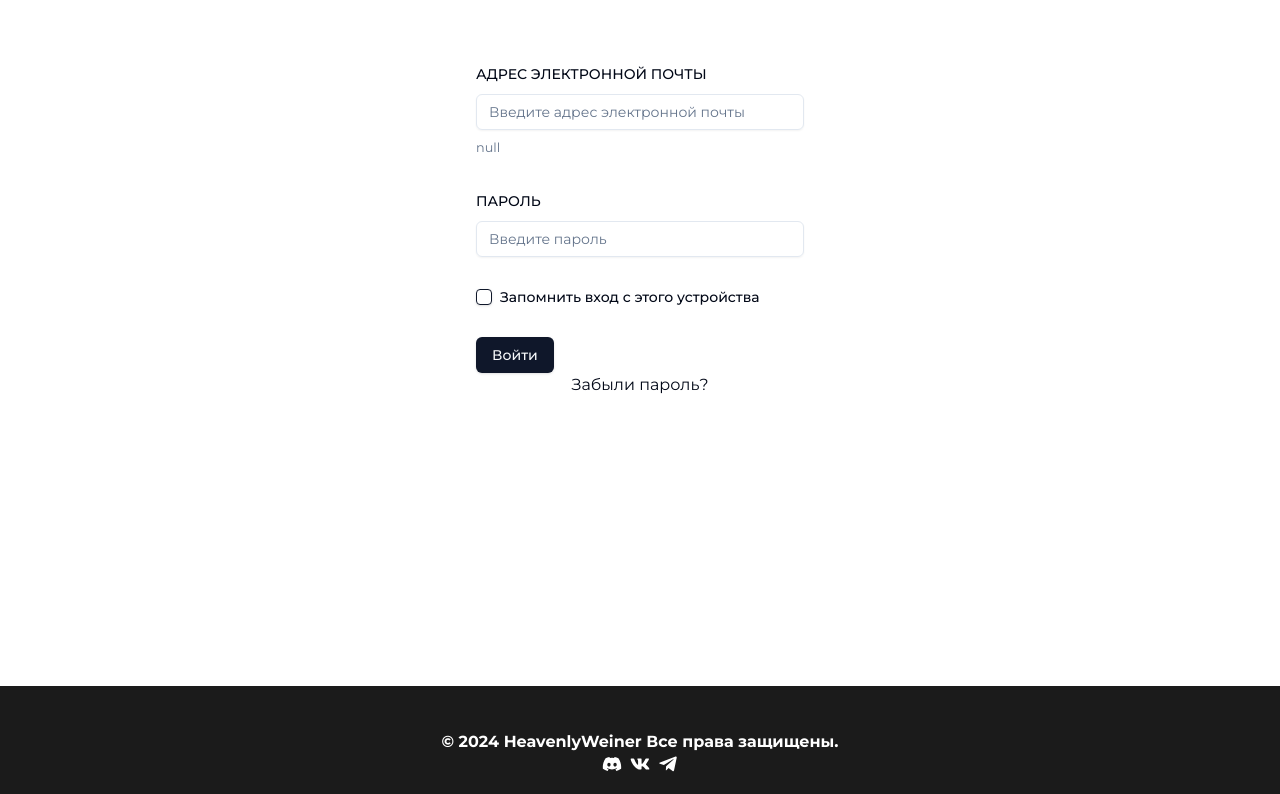
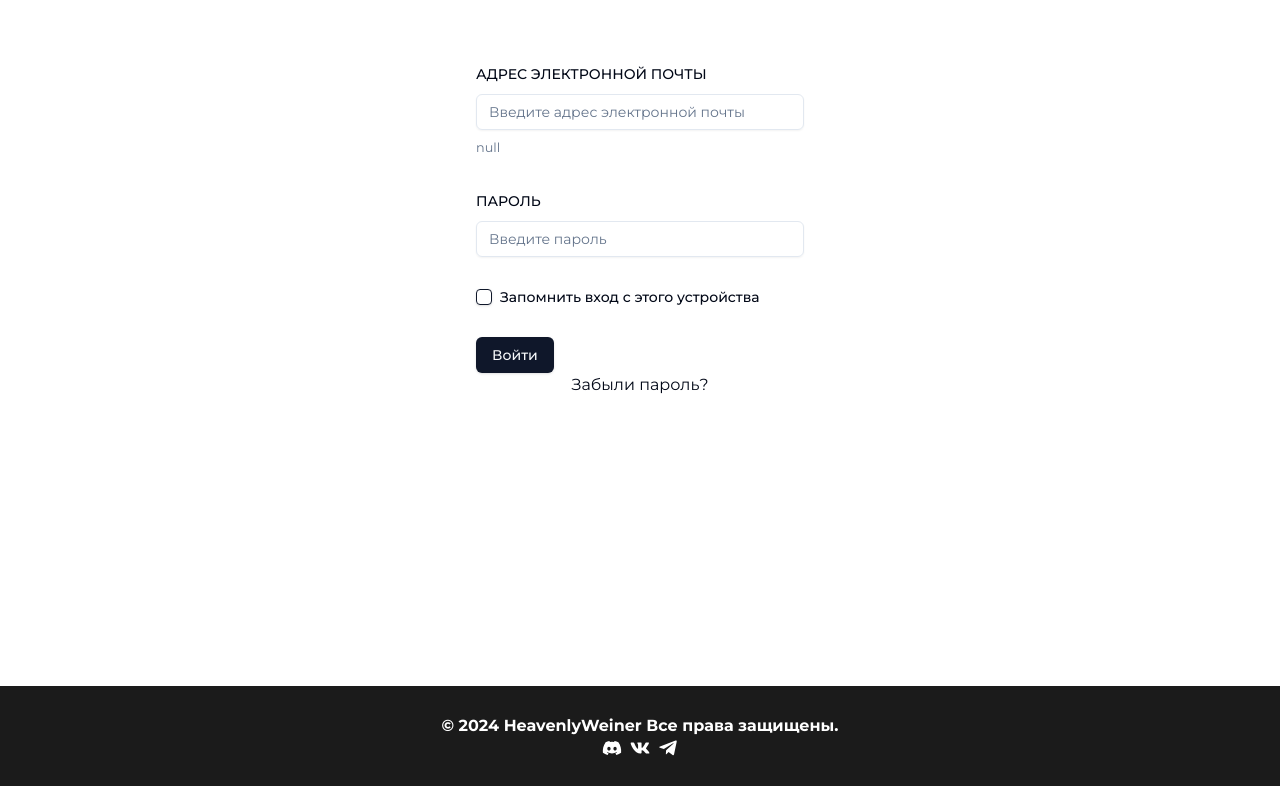
Before and after one commit to Z1ppzy/bigweb, a React (Vite) app: page /login in a window 1280 px wide. Shown: the part 248-1042 px from the top of the page. Built offline with nearby package versions, Linux system fonts and the light colour scheme.

Commit message:
fixed footer

```diff
--- a/src/components/Footer.tsx
+++ b/src/components/Footer.tsx
@@ -3,9 +3,9 @@ import { FaDiscord, FaVk, FaTelegramPlane } from 'react-icons/fa';
 export default function Footer() {
   return (
     <footer>
-      <div className='w-full bg-footer flex flex-row justify-center '>
-        <div className='flex flex-col items-center py-5'>
-          <p className='font-bold mt-6 text-white'>
+      <div className='px-5 bg-footer flex flex-row justify-center '>
+        <div className='flex flex-col items-center py-7'>
+          <p className='font-bold text-white'>
             © 2024 HeavenlyWeiner Все права защищены.
           </p>
           <div>
```
